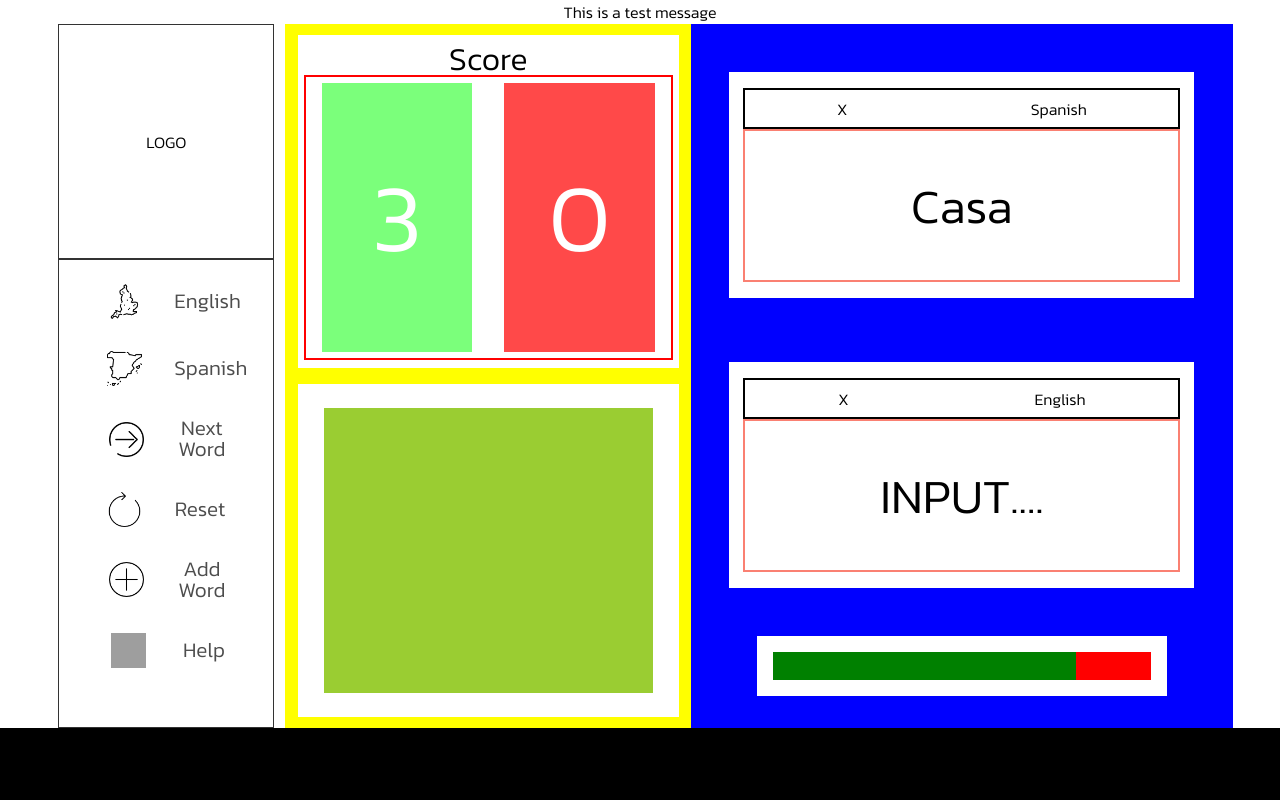
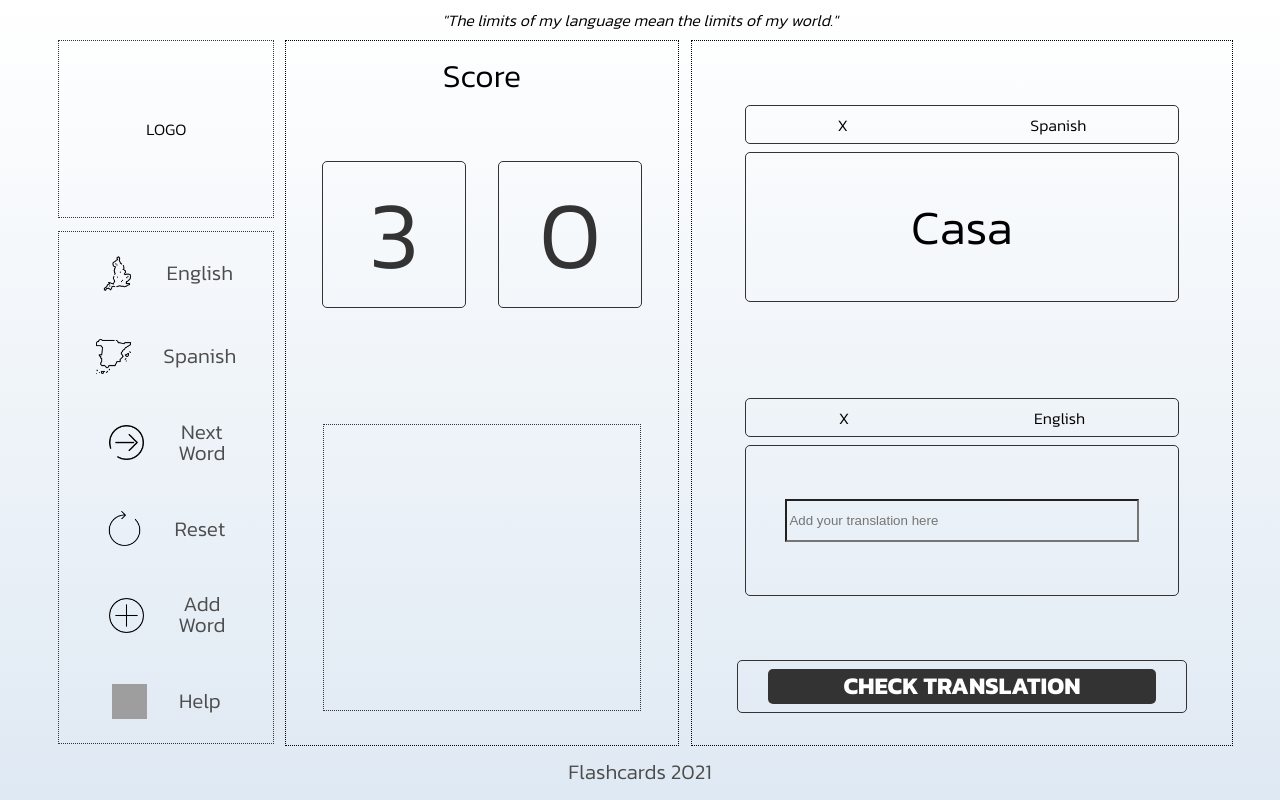
Before and after one commit to slawekwojtaszek/Flashcards, a React (Create React App) app in the folder flashcards_2021/: page / in a window 1280 px wide. Built offline with nearby package versions, Linux system fonts and the light colour scheme; grey boxes are pictures that could not be loaded.

Commit message:
Add all dashboards, finalize first layout version

```diff
--- a/flashcards_2021/public/index.html
+++ b/flashcards_2021/public/index.html
@@ -11,6 +11,8 @@
   <link rel="apple-touch-icon" href="%PUBLIC_URL%/logo192.png" />
   <link rel="preconnect" href="https://fonts.gstatic.com">
   <link href="https://fonts.googleapis.com/css2?family=Kanit:wght@300&display=swap" rel="stylesheet">
+  <link rel="preconnect" href="https://fonts.gstatic.com">
+  <link href="https://fonts.googleapis.com/css2?family=Kanit:wght@700&display=swap" rel="stylesheet">
   <!--
       manifest.json provides metadata used when your web app is installed on a
       user's mobile device or desktop. See https://developers.google.com/web/fundamentals/web-app-manifest/
--- a/flashcards_2021/src/App.css
+++ b/flashcards_2021/src/App.css
@@ -107,11 +107,12 @@ body {
    margin: 0;
    padding: 0;
    box-sizing: border-box;
+   background-image: linear-gradient(to top, #dfe9f3 0%, white 100%);
 }
 .App {
    display: grid;
    grid-auto-flow: row;
-   grid-template-rows: 3vh 72vh 16vh 9vh;
+   grid-template-rows: 5vh 72vh 16vh 7vh;
    grid-template-columns: 0.5fr 2fr 6fr 4fr 0.5fr;
    grid-template-areas:
       "header header header header header"
@@ -124,11 +125,12 @@ header {
    display: flex;
    justify-content: center;
    align-items: center;
-   background-color: rgb(255, 255, 255);
    grid-area: header;
-   margin: 0.5rem;
+   margin: 1rem;
 }
-
+header h1 {
+   font-style: italic;
+}
 nav {
    display: flex;
    flex-direction: column;
@@ -139,23 +141,24 @@ nav {
 
 main {
    display: grid;
+   /* margin-right: 0.5rem; */
    grid-auto-flow: column;
    grid-template-columns: 3fr 4fr;
    grid-area: main;
 }
 
 footer {
-   background-color: black;
    grid-area: footer;
 }
 
 .panel {
    display: flex;
+   margin-right: 0.8rem;
    flex-direction: column;
    align-items: center;
    justify-content: center;
    height: 100%;
-   background-color: yellow;
+   border: 1px dotted black;
 }
 
 .words {
@@ -164,20 +167,20 @@ footer {
    align-items: center;
    justify-content: center;
    height: 100%;
-   background-color: blue;
+   border: 1px dotted black;
 }
 
 .card {
    display: grid;
    grid-template-columns: 1fr 3fr;
    grid-template-rows: 10vh 30vh;
+   background-color: transparent;
 }
 
 .results,
 .icon {
    margin: 0.5rem;
    padding: 0.5rem;
-   background-color: white;
    height: 45%;
    width: 90%;
 }
@@ -204,22 +207,25 @@ footer {
    justify-content: space-around;
    height: 100%;
    width: 100%;
-   border: 2px solid red;
+   /* border: 2px solid black; */
 }
 
 .boards .good,
 .boards .bad {
-   width: 100%;
-   height: 90%;
+   width: 60%;
+   border-radius: 5px;
+   height: 45%;
    padding: 0.5rem;
    margin: 1rem;
 }
 .good {
-   background-color: rgb(123, 255, 123);
+   /* background-color: rgb(123, 255, 123); */
+   border: 1px solid #333;
 }
 
 .bad {
-   background-color: rgb(255, 73, 73);
+   /* background-color: rgb(255, 73, 73); */
+   border: 1px solid #333;
 }
 
 .boards .good span,
@@ -232,7 +238,7 @@ footer {
    height: 100%;
    width: 100%;
    font-size: 6rem;
-   color: white;
+   color: #333;
 }
 
 .card1,
@@ -240,7 +246,6 @@ footer {
    margin: 3rem 1rem 1rem 1rem;
    /* border-radius: 5px; */
    padding: 1rem;
-   background-color: white;
    height: 35%;
    width: 80%;
    display: flex;
@@ -257,46 +262,73 @@ footer {
 .icon .png {
    height: 90%;
    width: 90%;
-   background-color: yellowgreen;
+   border: 1px dotted #333;
 }
 
 .submit {
    display: flex;
    align-items: center;
    justify-content: center;
-   background-color: white;
+   border: 1px solid #333;
+   border-radius: 5px;
    height: 5%;
-   width: 70%;
-   padding: 1rem;
-   margin: 2rem;
+   width: 80%;
+   padding: 0.5rem;
+   margin: 2rem 1rem;
 }
 
 .input {
-   background-color: green;
+   background-color: transparent;
    width: 80%;
-   height: 100%;
+   height: 25%;
 }
 
 .btn {
-   background-color: red;
-   width: 20%;
+   display: flex;
+   margin: 1rem;
+   justify-content: center;
+   align-items: center;
+   background-color: #333;
+   border-radius: 5px;
+   color: white;
+   width: 90%;
    height: 100%;
+   font-size: 1.5rem;
+   transition: linear 0.2s;
+}
+
+.btn:hover {
+   color: white;
+   background-color: rgb(73, 206, 73);
+}
+
+.btn h1 {
+   margin: 1rem;
+   padding: 2rem 1rem;
+   text-transform: uppercase;
+   font-weight: 700;
 }
 
 .logo {
    display: flex;
    text-align: center;
    justify-content: center;
+   margin-bottom: 0.8rem;
    align-items: center;
-   border: 1px solid #333;
+   border: 1px dotted #333;
    height: 50%;
    width: 90%;
 }
 
 ul {
-   border: 1px solid #333;
+   display: flex;
+   justify-content: center;
+   flex-direction: column;
+   align-items: center;
+   border: 1px dotted #333;
    height: 100%;
    width: 90%;
+   /* border: 2px solid green; */
 }
 
 li {
@@ -338,10 +370,6 @@ ul li a {
    line-height: 1.3rem;
 } */
 
-ul li a:hover {
-   color: rgb(0, 0, 0);
-}
-
 .card1,
 .card2 {
    display: flex;
@@ -363,16 +391,19 @@ ul li a:hover {
 .card1 .bar,
 .card2 .bar {
    display: flex;
+   margin-bottom: 0.5rem;
    flex-direction: row;
+   border-radius: 5px;
    justify-content: space-around;
    align-items: center;
    height: 20%;
-   border: 2px solid black;
+   border: 1px solid #333;
 }
 .card1 .word1,
 .card2 .word2 {
    height: 80%;
-   border: 2px solid salmon;
+   border-radius: 5px;
+   border: 1px solid #333;
 }
 
 .card1 .word1 p,
@@ -380,3 +411,12 @@ ul li a:hover {
    font-size: 3rem;
    text-align: center;
 }
+
+footer h1 {
+   display: flex;
+   justify-content: center;
+   align-items: center;
+   height: 100%;
+   color: rgb(77, 77, 77);
+   font-size: 1.3rem;
+}
--- a/flashcards_2021/src/App.js
+++ b/flashcards_2021/src/App.js
@@ -12,7 +12,7 @@ function App() {
    return (
       <div className='App'>
          <header>
-            <h1>This is a test message</h1>
+            <h1>"The limits of my language mean the limits of my world."</h1>
          </header>
          <nav>
             <div className='logo'>LOGO</div>
@@ -109,16 +109,25 @@ function App() {
                      <div className='lang'>English</div>
                   </div>
                   <div className='word2'>
-                     <p>INPUT....</p>
+                     <input
+                        className='input'
+                        type='text'
+                        placeholder='Add your translation here'
+                        id='fname'
+                        name='fname'
+                     />
                   </div>
                </div>
                <div className='submit'>
-                  <div className='input'></div>
-                  <div className='btn'></div>
+                  <div className='btn'>
+                     <h1>Check Translation</h1>
+                  </div>
                </div>
             </section>
          </main>
-         <footer></footer>
+         <footer>
+            <h1>Flashcards 2021</h1>
+         </footer>
       </div>
    );
 }
```
